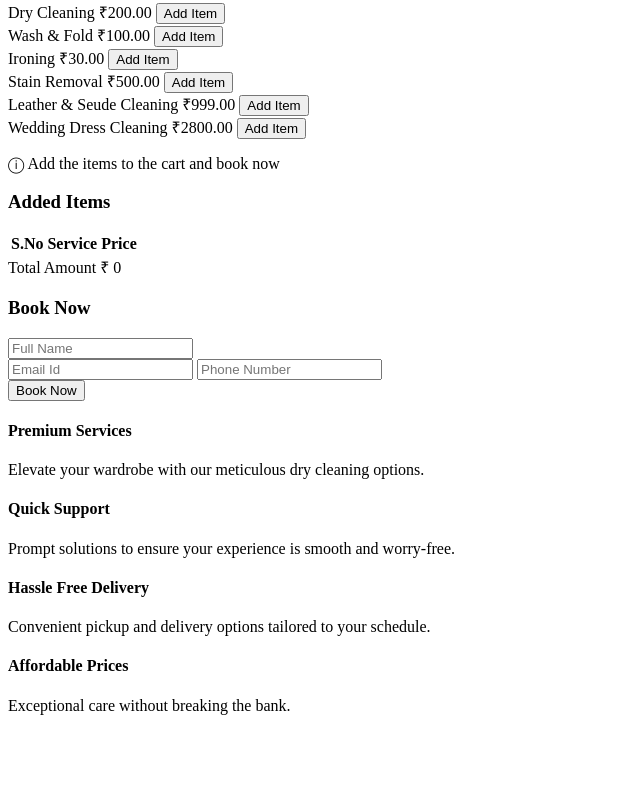
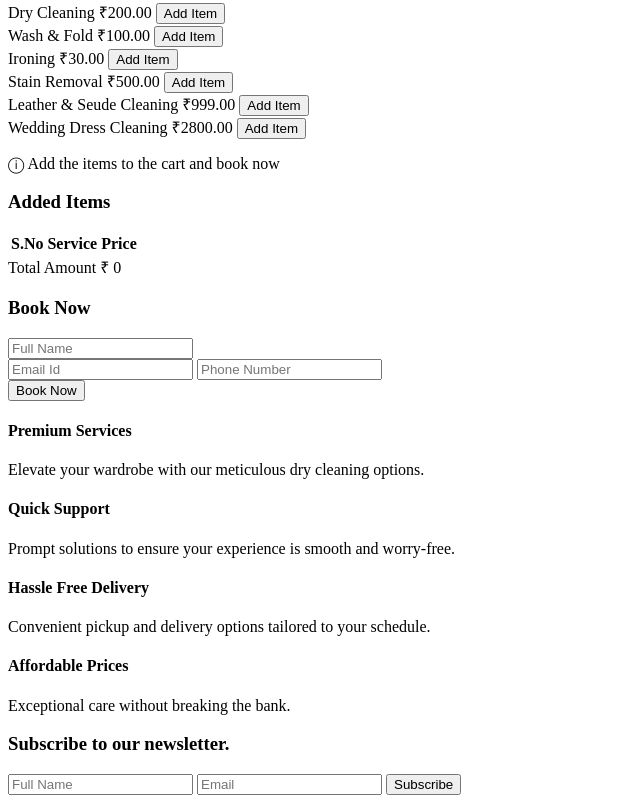
Before and after one commit to bhaaavvvya/LaundryMart, a plain HTML site: page index.html in a window 1280 px wide. Shown: the part 3814-4625 px from the top of the page, without its empty margins (0-640 px from the left). Before the commit the page ends 4545 px from the top, so only its background shows below. Drawn offline with Linux system fonts and the light colour scheme.

Commit message:
Added newsletter section

```diff
--- a/index.html
+++ b/index.html
@@ -183,6 +183,21 @@
 
         </section>
 
+        <section class="newsletter">
+
+            <div class="newsletter-text">
+                <h3>Subscribe to our newsletter.</h3>
+            </div>
+
+            <div class="newsletter-form">
+                <input type="text" id="news-name" placeholder="Full Name">
+                <input type="email" id="news-email" placeholder="Email">
+                <button onclick="handleSubscribe()">Subscribe</button>
+                <p id="news-msg"></p>
+            </div>
+
+        </section>
+
     </main>
 </body>
 </html>
```
